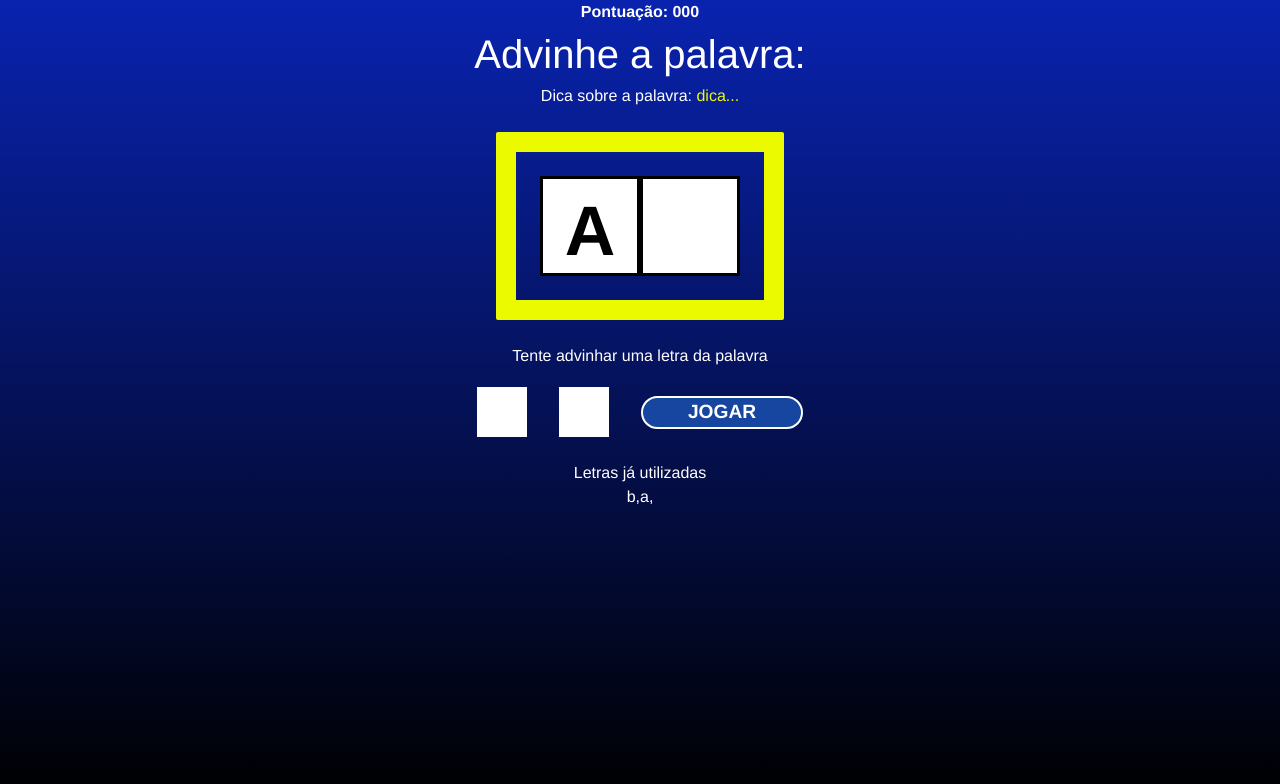
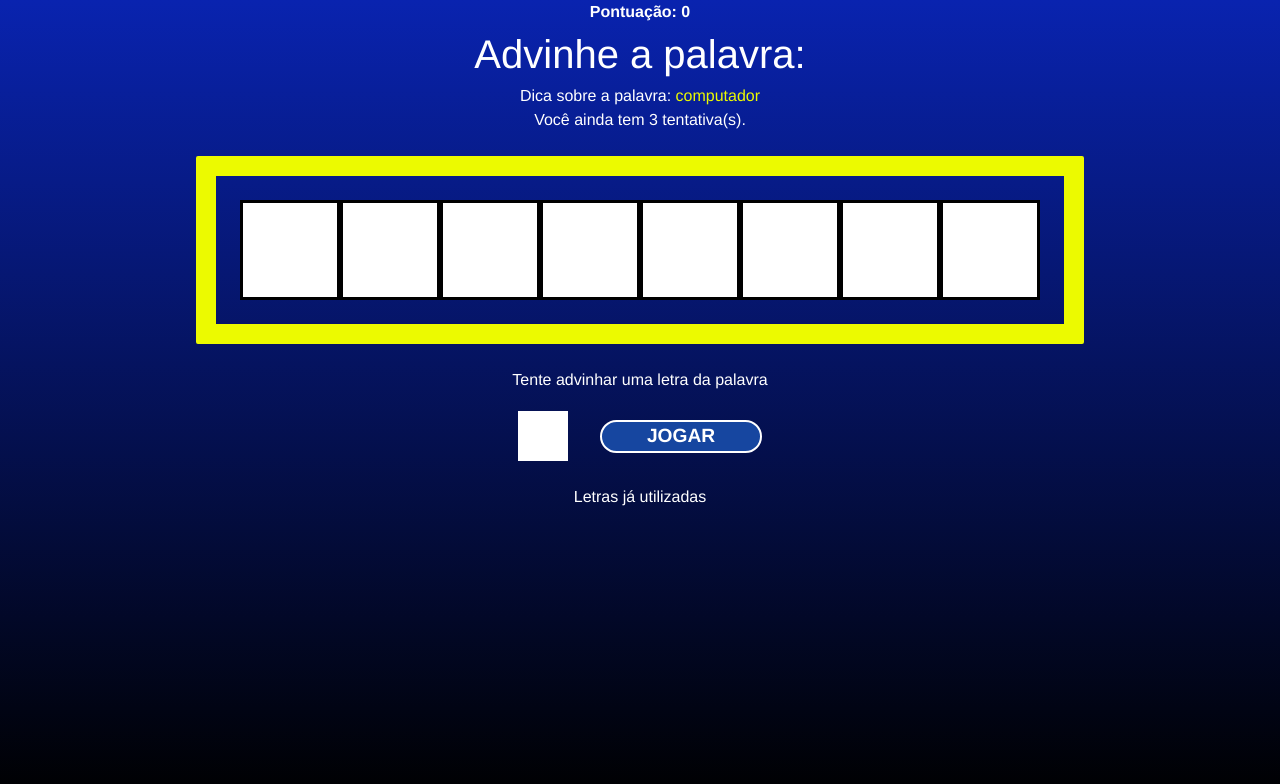
Before and after one commit to davcavalc/aulas-de-react-udemy, a React (Vite) app in the folder Secret_Word/: page / in a window 1280 px wide. Both pictures are taken after a click on the button "COMEÇAR O JOGO". Shown: the top 784 px of the page. Built offline with nearby package versions, Linux system fonts and the light colour scheme.

Commit message:
📓Aula: Secret World (parte 7) - 21/08/2022

```diff
--- a/Secret_Word/src/App.jsx
+++ b/Secret_Word/src/App.jsx
@@ -20,6 +20,11 @@ function App() {
 	const [pickedWord, setPickedWord] = useState("");
 	const [pickedCategory, setPickedCategory] = useState("");
 	const [letters, setLetters] = useState([]);
+
+	const [guessedLetters, setGuessedLetters] = useState([]);
+	const [wrongLetters, setWrongLetters] = useState([]);
+	const [guesses, setGuesses] = useState(3);
+	const [score, setScore] = useState(0);
 
 	const pickWordAndCategory = () => {
 		// Pick a random category
@@ -49,7 +54,7 @@ function App() {
 		// Fill states
 		setPickedWord(word);
 		setPickedCategory(category);
-		setLetters(letters);
+		setLetters(wordLetters);
 
 		setGameStage(stages[1].name);
 	};
@@ -67,7 +72,18 @@ function App() {
 		<>
 			<div className="App">
 				{gameStage === "start" && <StartScreen startGame={startGame} />}
-				{gameStage === "game" && <Game verifyLetter={verifyLetter} />}
+				{gameStage === "game" && (
+					<Game
+						verifyLetter={verifyLetter}
+						pickedWord={pickedWord}
+						pickedCategory={pickedCategory}
+						letters={letters}
+						guessedLetters={guessedLetters}
+						wrongLetters={wrongLetters}
+						guesses={guesses}
+						score={score}
+					/>
+				)}
 				{gameStage === "end" && <GameOver retry={retry} />}
 			</div>
 		</>
--- a/Secret_Word/src/Componentes/Game.jsx
+++ b/Secret_Word/src/Componentes/Game.jsx
@@ -1,32 +1,48 @@
 import React from "react";
 
-const Game = ({ verifyLetter }) => {
+const Game = ({
+	verifyLetter,
+	pickedWord,
+	pickedCategory,
+	letters,
+	guessedLetters,
+	wrongLetters,
+	guesses,
+	score,
+}) => {
 	return (
 		<>
 			<div className="game">
 				<div className="points">
-					<span className="pointContainer">Pontuação: 000</span>
+					<span className="pointContainer">Pontuação: {score}</span>
 				</div>
 				<h1 className="title1">Advinhe a palavra:</h1>
 				<h3 className="tip">
-					Dica sobre a palavra: <span>dica...</span>
+					Dica sobre a palavra: <span>{pickedCategory}</span>
 				</h3>
+				<p>Você ainda tem {guesses} tentativa(s).</p>
 				<div className="wordContainer">
-					<span className="letter">A</span>
-					<span className="blankSquare"></span>
+					{letters.map((letter, i) =>
+						guessedLetters.includes(letter) ? (
+							<span key={i} className="letter">{letter}</span>
+						) : (
+							<span key={i} className="blankSquare"></span>
+						)
+					)}
 				</div>
 				<div className="letterContainer">
 					<p>Tente advinhar uma letra da palavra</p>
 					<form action="">
 						<input type="text" name="letter" maxLength={1} required />
-						<input type="text" name="letter" maxLength={1} required />
+
 						<button className="btn">Jogar</button>
 					</form>
 				</div>
 				<div className="wrongLettersContainer">
 					<p>Letras já utilizadas</p>
-					<span>b,</span>
-					<span>a,</span>
+					{wrongLetters.map((letter, i) => (
+						<span key={i}>{letter}, </span>
+					))}
 				</div>
 			</div>
 		</>
```
